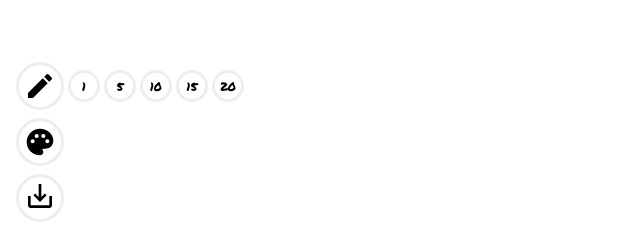
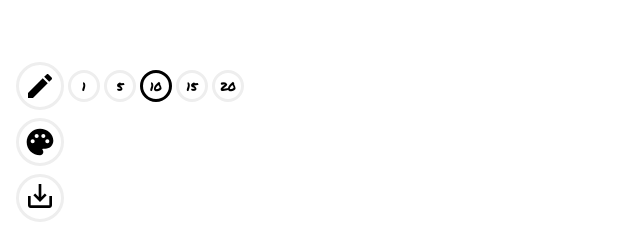
Before and after one commit to rblinde/sketch, a website with bundled scripts: page public/index.html in a window 1280 px wide. Both pictures are taken after a click on the element 40 px from the left and 592 px from the top of the page. Shown: the part 506-733 px from the top of the page, 0-640 px from the left. Built offline with nearby package versions, Linux system fonts and the light colour scheme.

Commit message:
:lipstick: Set default pen size in UI

```diff
--- a/public/index.html
+++ b/public/index.html
@@ -26,7 +26,7 @@
       <div class="sizes">
         <div class="size" data-size="1">1</div>
         <div class="size" data-size="5">5</div>
-        <div class="size" data-size="10">10</div>
+        <div class="size selected" data-size="10">10</div>
         <div class="size" data-size="15">15</div>
         <div class="size" data-size="20">20</div>
       </div>
```
